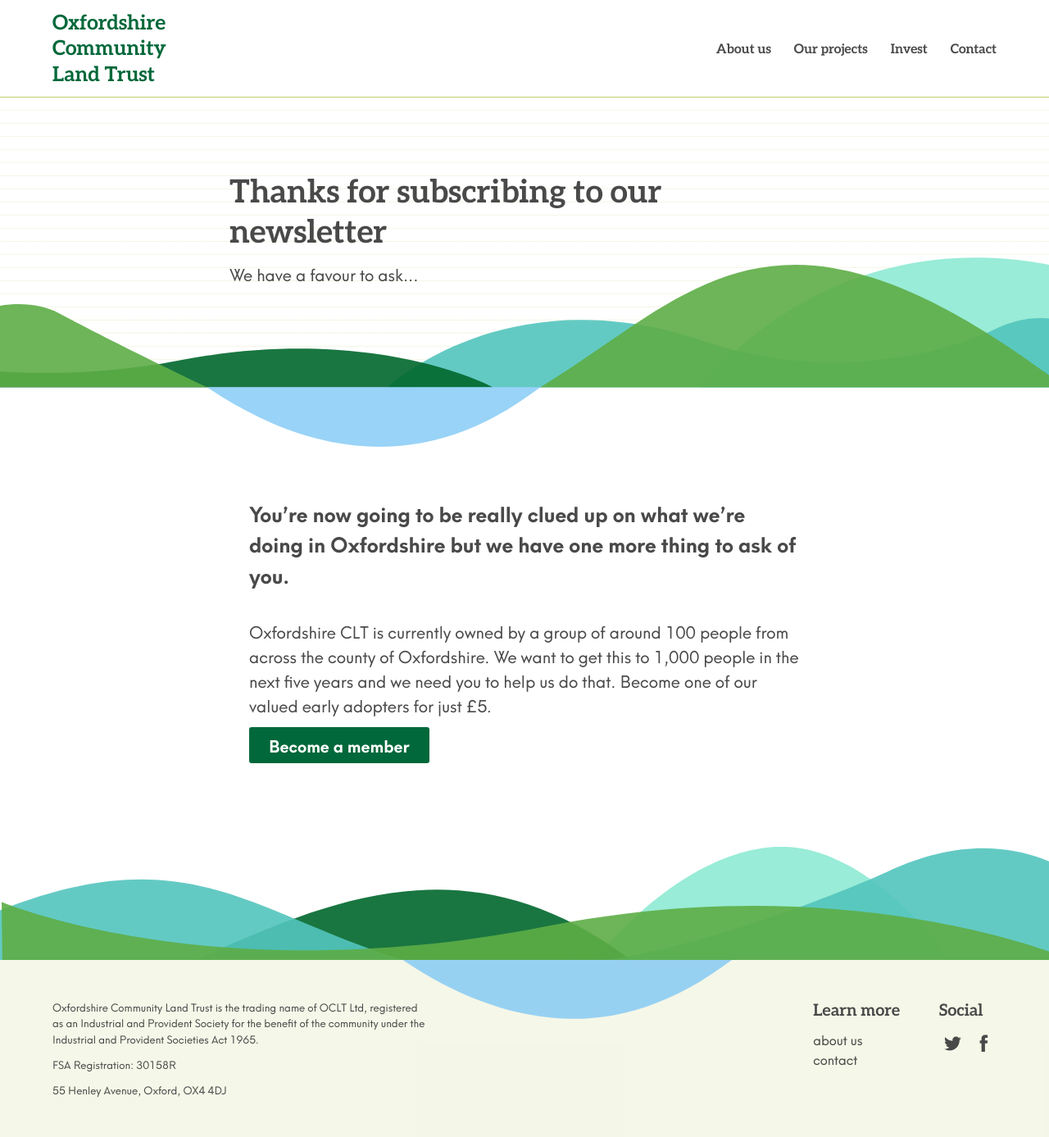
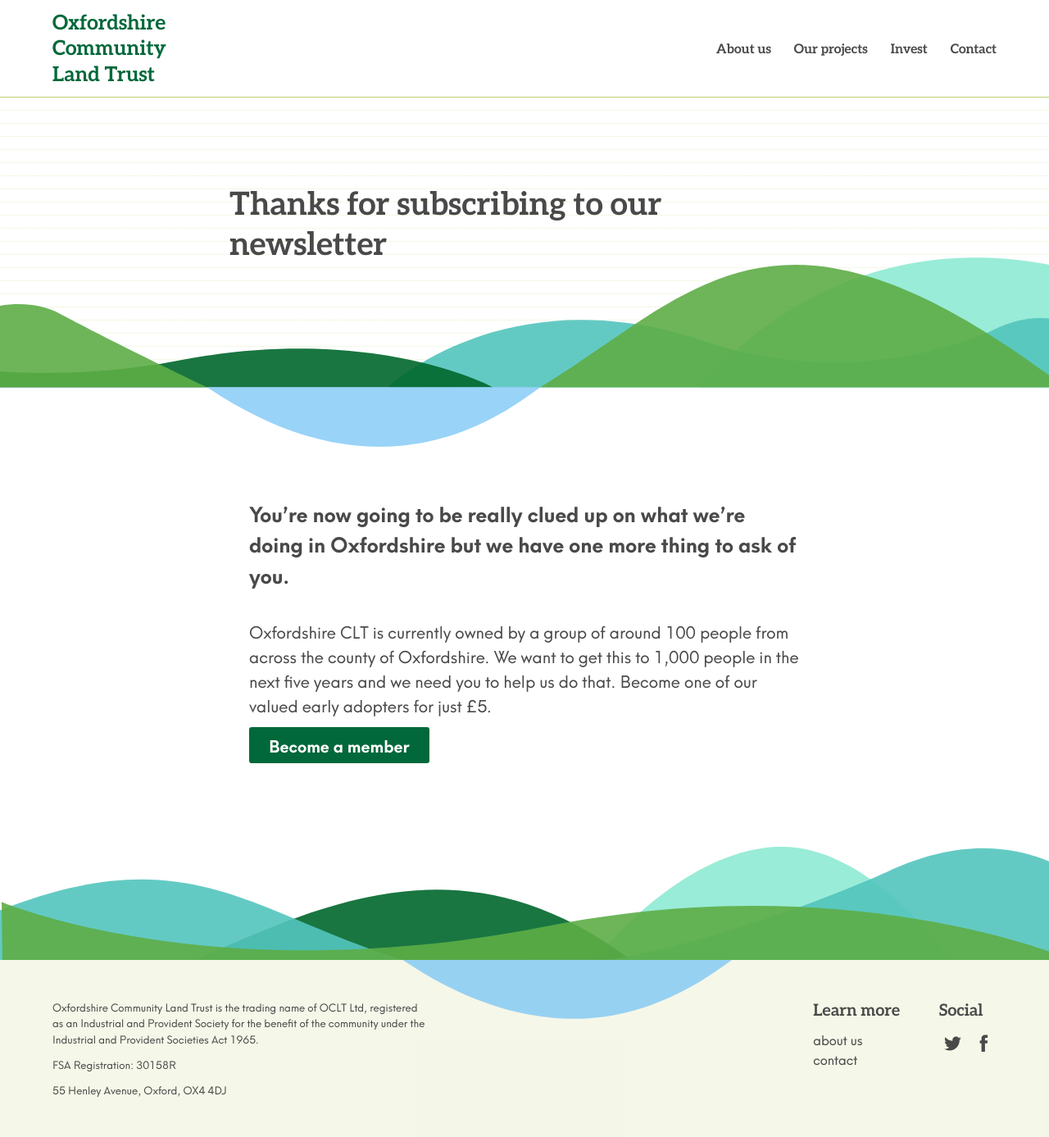
Before and after one commit to johnpuddephatt/oclt, a Jekyll site: the page built from _pages/thanks-for-subscribing-to-our-newsletter.md, in a window 1280 px wide. Shown: the whole page at 82% size. Built offline with Jekyll 4.4.1, drawn with Linux system fonts in a browser that asks for light colours.

Commit message:
Update from Forestry.io Charlie Fisher updated _pages/thanks-for-subscribing-to-our-newsletter.md

```diff
--- a/_pages/thanks-for-subscribing-to-our-newsletter.md
+++ b/_pages/thanks-for-subscribing-to-our-newsletter.md
@@ -1,7 +1,7 @@
 ---
 layout: page
 title: Thanks for subscribing to our newsletter
-subtitle: We have a favour to ask...
+subtitle: ''
 
 ---
 You're now going to be really clued up on what we're doing in Oxfordshire but we have one more thing to ask of you.
```
